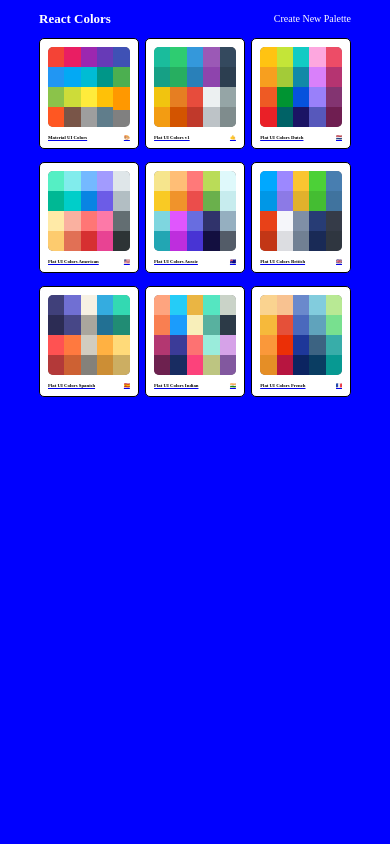
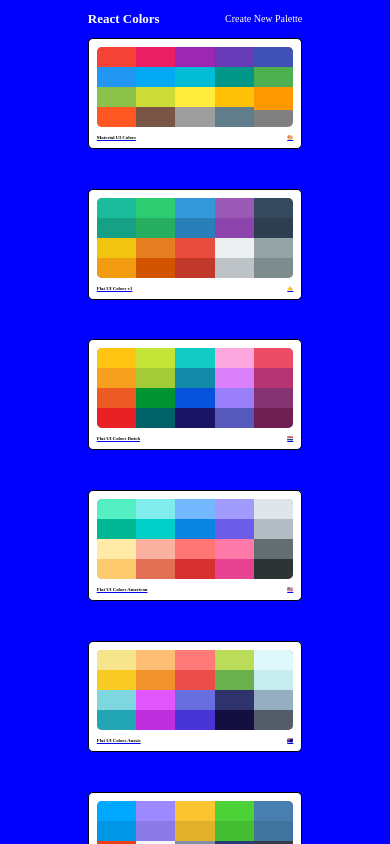
Before and after one commit to YeonghunKO/color-palatte-project, a React (Create React App) app: page / in a window 390 px wide. Built offline with nearby package versions, Linux system fonts and the light colour scheme; a web font is replaced by a local one.

Commit message:
:lipstick::STYLE: Make miniPaletteList responsive

```diff
--- a/src/assets/styles/PaletteListStyles.js
+++ b/src/assets/styles/PaletteListStyles.js
@@ -31,7 +31,7 @@ export default {
       height: '120%',
     },
     [sizes.down('xs')]: {
-      width: '80%',
+      width: '55%',
     },
   },
   nav: {
@@ -66,6 +66,9 @@ export default {
     width: '100%',
     display: 'grid',
     gridTemplateColumns: 'repeat(3,1fr)',
+    [sizes.down('xs')]: {
+      gridTemplateColumns: '1fr',
+    },
     gap: '4% 2%',
   },
 };
```
